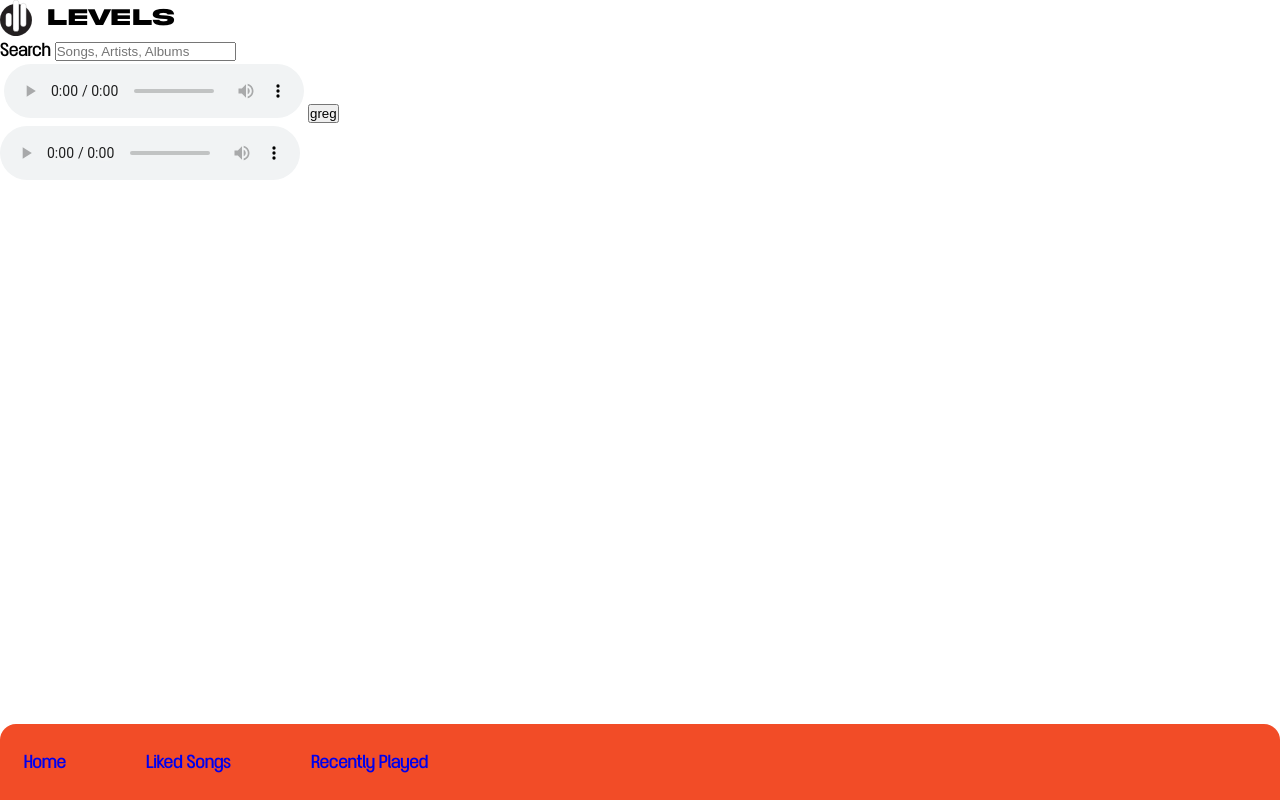
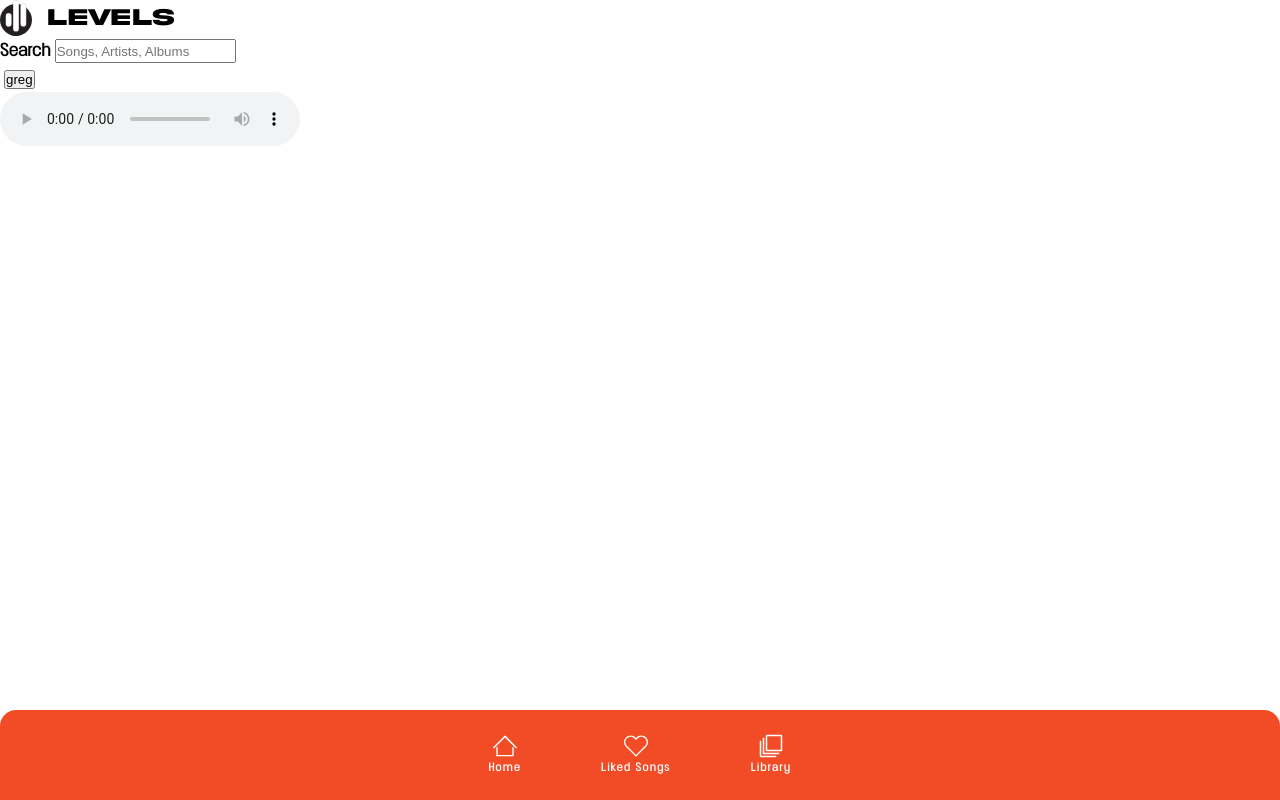
Before and after one commit to BrionyFrater/music-player, a PHP site: page / in a window 1280 px wide. Run offline with PHP 8.4, Linux system fonts and the light colour scheme; data comes from the database, SQL or seed files in the repository.

Commit message:
nav changes state

```diff
--- a/home.php
+++ b/home.php
@@ -46,7 +46,7 @@
             <!--header song is a randomly selected song-->
             <section id="ctn-header-song">
                 <img id="header-song-img">
-                <audio src="<?=$results[$header_song_id]['source']?>" controls></audio>
+                <!--<audio src="<?=$results[$header_song_id]['source']?>" controls></audio>-->
                 <button>
                     <img><!--play/pause-->greg
                 </button>
--- a/index.css
+++ b/index.css
@@ -9,7 +9,16 @@
     src: url('fonts/RoclettePro-Medium.ttf');
 }
 
-/*page css begins*/
+@font-face {
+    font-family: RoclettePro-Light;
+    src: url('fonts/RoclettePro-Light.ttf');
+}
+
+/*
+========================================
+BASE PAGE CSS, nav, logos, and audio bar
+========================================
+*/
 
 *,
 *::before,
@@ -25,11 +34,15 @@
 
     --clr-accent: #F24C27;
 
+    --clr-text: #fff;
+
     --fnt-big-bold: AkiraExpanded;
     --fnt-reg: RoclettePro-Medium;
+    --fnt-light: RoclettePro-Light;
 
     --gap: 5rem;
 }
+
 
 body{
     font-family: var(--fnt-reg);
@@ -66,6 +79,9 @@ nav{
     width: 100vw;
 
 
+
+
+
     background-color: var(--clr-accent);
     padding: 3vh;
     border-radius: 1rem 1rem 0 0;
@@ -78,4 +94,103 @@ nav ul{
     list-style-type: none;
     gap: var(--gap, 1rem);
 
+    justify-content: center;
+
 }
+
+nav a{
+    display: flex;
+    flex-direction: column;
+    align-items: center;
+
+    background-color: transparent;
+    border: none;
+
+    font-size: 13px;
+    letter-spacing: 0.1em;
+    font-family: var(--fnt-reg);
+    color: var(--clr-text);
+
+    transition: ease-in-out 200ms;
+
+
+}
+
+nav img{
+    max-width: 1.5rem;
+
+
+}
+
+nav a:not(.navActive):hover
+{
+
+    animation: jump 1s ease-in-out;
+    transition: ease-in-out 200ms;
+
+}
+
+
+.navActive::after{
+    content: "";
+    width: 3rem;
+    height: 2rem;
+    background-color: #fff;
+
+
+
+    border-radius: 20%;
+
+    position: absolute;
+
+
+    top: -1rem;
+    animation: ball 100ms ease-in-out;
+}
+
+
+@keyframes jump {
+    0%{
+        transform: scale(1);
+
+    }
+
+    50%{
+        transform: scale(1.3);
+    }
+
+    100%{
+        transform: scale(1);
+
+    }
+}
+
+@keyframes ball {
+    0%{
+        top: -2rem;
+
+
+    }
+
+    100%{
+        top: -1rem;
+
+
+    }
+
+
+}
+
+
+
+
+
+/*
+=============
+HOME PAGE CSS, searchbar
+=============
+*/
+
+#search-songs{
+    height: 1.5rem;
+}
--- a/index.php
+++ b/index.php
@@ -42,15 +42,28 @@
 
             <ul>
                 <li>
-                    <a href="#">Home</a>
+
+                    <a>
+                        <img src="images/home.svg">
+                        Home
+                    </a>
+
                 </li>
 
                 <li>
-                    <a href="#">Liked Songs</a>
+                    <a>
+                        <img src="images/heart.svg">
+                        Liked Songs
+                    </a>
+
                 </li>
 
                 <li>
-                    <a href="#">Recently Played</a>
+                    <a>
+                        <img src="images/library.svg">
+                        Library
+                    </a>
+
                 </li>
 
             </ul>
@@ -70,7 +83,43 @@
 
     </div>
 
+    <script src="https://ajax.googleapis.com/ajax/libs/jquery/3.6.1/jquery.min.js"></script>
+    <script>
 
+        //toggle the apperance of nav button onclick
+        $("nav > ul > li").click(function() {
+
+
+            //swtich to filled image on active link
+            let source = $(this).find("img").attr("src");
+
+            source = source.slice(0, -4) + "-filled.svg";
+            $(this).find("img").attr("src", source);
+
+
+            //switch to unfilled image on all unactive links
+            source = $(".navActive > img").attr("src");
+            console.log(source);
+
+            if(source != undefined){
+                source = source.slice(0, -11) + ".svg";
+                $(".navActive > img").attr("src", source);
+            }
+
+            //switch other links from active state
+            $("nav > ul > li > a").removeClass("navActive");
+
+            //put clicked link in active state
+            $(this).find("a").addClass("navActive");
+
+
+
+
+
+
+
+        });
+    </script>
 
 
 </body>
```
Also changed, not shown: fonts/RoclettePro-Light.ttf (added), images/heart-filled.svg (added), images/heart.svg (added), images/home-filled.svg (added), images/home.svg (added), images/library-filled.svg (added), images/library.svg (added), images/search-icon.png (deleted), images/search.svg (added).
